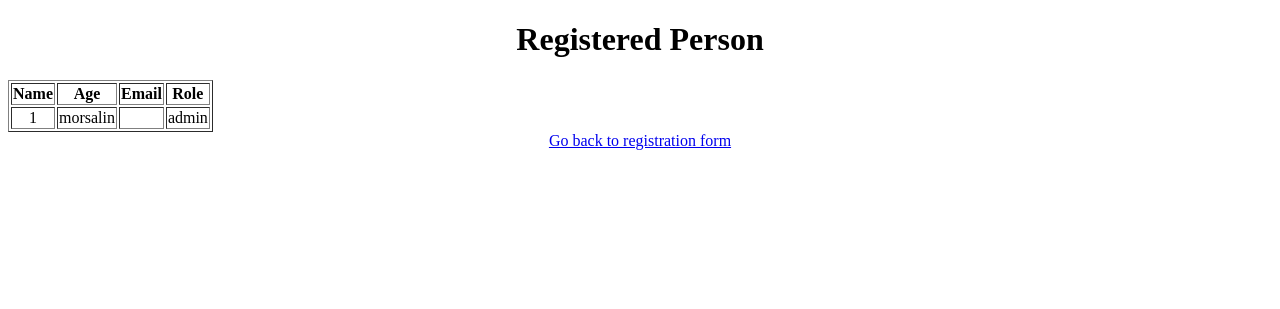
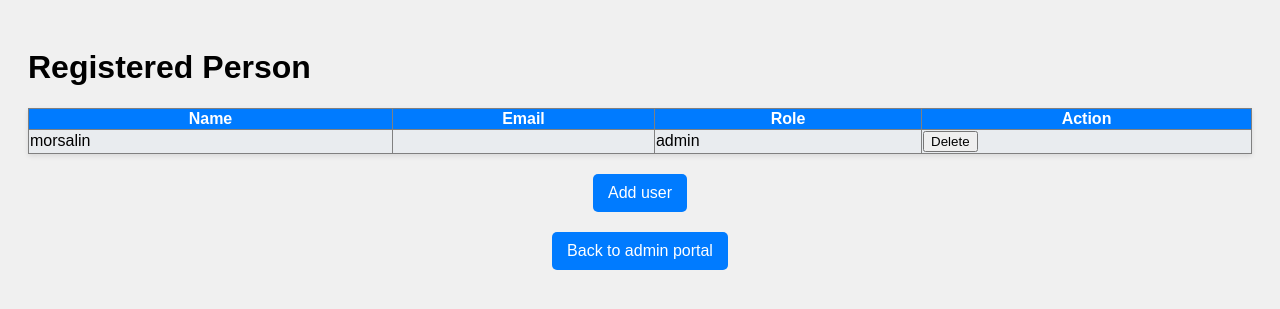
Before and after one commit to smsmorsalin/pulse-HMS_DBMS, a Flask app: page /registered_users in a window 1280 px wide. Shown: the top 309 px of the page. Run offline with Flask 3, Linux system fonts and the light colour scheme; a user stored in the database is signed in.

Commit message:
new achivement unlockL: admin can delete user.

```diff
--- a/app.py
+++ b/app.py
@@ -101,14 +101,14 @@ def register():
                     try:
                         db.execute('INSERT INTO admins (username, password) VALUES (?, ?)', (username, hashed_password))
                         db.commit()
-                        return redirect(url_for('register', asuccess=f"Admin registered successfully."))
+                        return redirect(url_for('registered_users', success=f"Admin registered successfully."))
                     except sqlite3.IntegrityError:
                         return render_template("register.html", error="Username already exists. Please choose a different username.")
                 else:  # role == 'user'
                     try:
                         db.execute('INSERT INTO users (username, password) VALUES (?, ?)', (username, hashed_password))
                         db.commit()
-                        return redirect(url_for('register', success=f"Employee registered successfully."))
+                        return redirect(url_for('registered_users', success=f"Employee registered successfully."))
                     except sqlite3.IntegrityError:
                         return render_template("register.html", error="Username already exists. Please choose a different username.")
 
@@ -191,7 +191,7 @@ def patient():
     else:
         return redirect(url_for('login'))
 
-@app.route('/registered_users')
+@app.route('/registered_users', methods=['GET', 'POST'])
 def registered_users():
     """Page to display registered users - only accessible to admin."""
     admin_checker = db.execute('SELECT * FROM admins WHERE id = ?', (session.get('user_id'),)).fetchone()
@@ -202,5 +202,22 @@ def registered_users():
     else:
         return redirect(url_for('login'))
 
+@app.route('/delete', methods=['POST'])
+def delete_user():
+    if request.method == 'POST':
+        if request.form.get('delete_user'):
+            user_id = request.form.get('delete_user')
+            db.execute('DELETE FROM users WHERE id = ?', (user_id,))
+            db.commit()
+            return redirect(url_for('registered_users', delete_message="Employee deleted successfully."))
+
+        elif request.form.get('delete_admin'):
+                admin_id = request.form.get('delete_admin')
+                db.execute('DELETE FROM admins WHERE id = ?', (admin_id,))
+                db.commit()
+                return redirect(url_for('registered_users', delete_message="Admin deleted successfully."))
+    else:
+        return redirect(url_for('login'))
+
 if __name__ == '__main__':
     app.run(debug=True)
--- a/templates/register.html
+++ b/templates/register.html
@@ -49,7 +49,7 @@
                <div class="input-group full-width password-group">
                         <i class="fa-solid fa-lock"></i>
 
-                      <input type="password" id="password" name="password" required>
+                      <input type="password" id="password" name="password" required autocomplete="off">
                      <label for="password">Password</label>
 
                         <span class="toggle-password">
--- a/templates/registered_users.html
+++ b/templates/registered_users.html
@@ -3,39 +3,77 @@
 <head>
     <meta charset="UTF-8">
     <meta name="viewport" content="width=device-width, initial-scale=1.0">
+    <style>
+        .admin-back-wrapper {
+            margin-top: 20px;
+            text-align: center;
+        }
+        .admin-back-btn {
+            display: inline-block;
+            padding: 10px 15px;
+            background-color: #007BFF;
+            color: #fff;
+            text-decoration: none;
+            border-radius: 5px;
+        }
+        .admin-back-btn:hover {
+            background-color: #0056b3;
+        }
+    </style>
+
     <title>registered person</title>
 </head>
-<body align="center">
+<body style="background-color: #f0f0f0; font-family: Arial, sans-serif; padding: 20px;">
+    <form method="post" action="/delete">
     <h1>Registered Person</h1>
-    <table border="1" >
-        <tr>
+
+        {% if delete_message %}
+        <p style="color: green;">{{ delete_message }}</p>
+    {% endif %}
+
+    {% if success %}
+        <p style="color: green;">{{ success }}</p>
+    {% endif %}
+    <table border="1"
+        style="width: 100%; border-collapse: collapse; background-color: #fff; box-shadow: 0 2px 5px rgba(0, 0, 0, 0.1);">
+        <tr style="background-color: #007BFF; color: #fff;">
             <th>Name</th>
-            <th>Age</th>
             <th>Email</th>
             <th>Role</th>
+            <th>Action</th>
         </tr>
 
         {% for admin in admins %}
-        <tr>
-            <td>{{ admin[0] }}</td>
+        <tr style="background-color: #e9ecef;">
             <td>{{ admin[1] }}</td>
-            <td>{{ admin[3] }}</td>
+            <td>{{ admin[4] }}</td>
             <td>admin</td>
+            <td><button name="delete_admin" value="{{ admin[0] }}">Delete</button></td>
         </tr>
         {% endfor %}
 
-        {% for person in users %}
-        <tr>
-            <td>{{ person[0] }}</td>
-            <td>{{ person[1] }}</td>
-            <td>{{ person[3] }}</td>
+        {% for user in users %}
+        <tr style="background-color: #e9ecef;">
+            <td>{{ user[1] }}</td>
+            <td>{{ user[4] }}</td>
             <td>user</td>
+            <td><button name="delete_user" value="{{ user[0] }}">Delete</button></td>
         </tr>
         {% endfor %}
     </table>
 
-    <div>
-        <a href="/">Go back to registration form</a>
+
+    <div class="admin-back-wrapper">
+        <a href="{{ url_for('register') }}" class= "admin-back-btn">Add user</a>
     </div>
+
+
+    <div class="admin-back-wrapper">
+      <a href="{{ url_for('admin_portal') }}" class="admin-back-btn">
+        <i class="fas fa-arrow-left"></i> Back to admin portal
+      </a>
+    </div>
+
+    </form>
 </body>
 </html>
```
Also changed, not shown: hospital.db.
